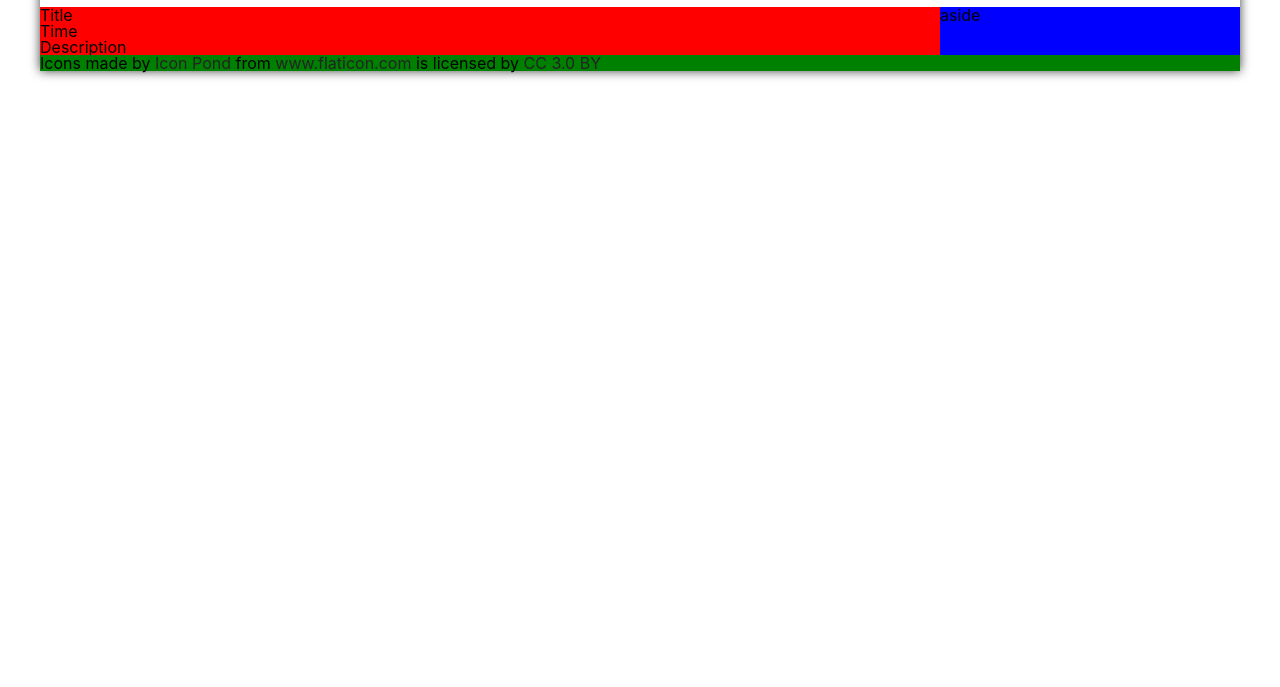
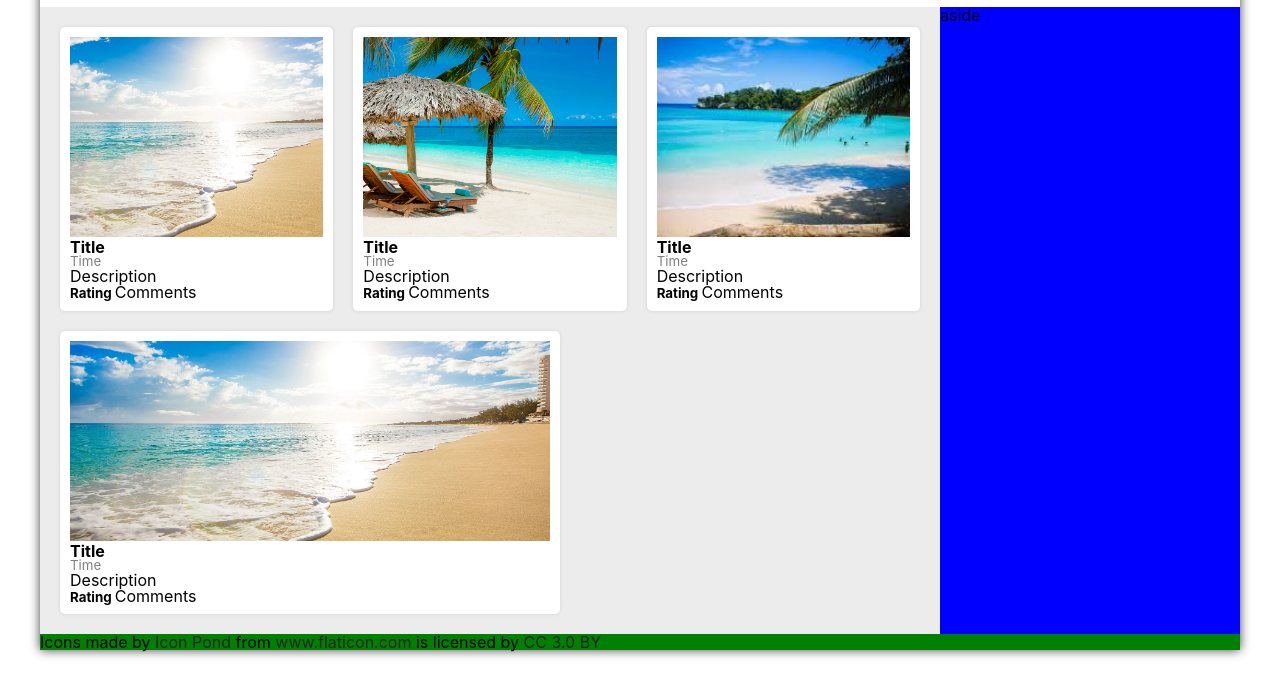
Before and after one commit to VassalX/helloblog, a plain HTML site: page index.html in a window 1280 px wide. Shown: the part 113-800 px from the top of the page. Drawn offline with Linux system fonts and the light colour scheme.

Commit message:
added main

```diff
--- a/index.html
+++ b/index.html
@@ -70,19 +70,83 @@
         </header>
         <main>
             <div class="post">
-                <div class="p-images">
-                    <!-- <img src="beach1.jpg">
-                    <img src="beach2.jpg">
-                    <img src="beach3.jpg"> -->
-                </div>
-                <div class="p-title">
+                <img src="beach1.jpg">
+                <div class="title">
                     Title
                 </div>
-                <div class="p-time">
+                <div class="time">
                     Time
                 </div>
-                <div class="p-desc">
+                <div class="desc">
                     Description
+                </div>
+                <div>
+                    <span class="rating">
+                        Rating
+                    </span>
+                    <span class="comments">
+                        Comments
+                    </span>
+                </div>
+            </div>
+            <div class="post">
+                <img src="beach2.jpg">
+                <div class="title">
+                    Title
+                </div>
+                <div class="time">
+                    Time
+                </div>
+                <div class="desc">
+                    Description
+                </div>
+                <div>
+                    <span class="rating">
+                        Rating
+                    </span>
+                    <span class="comments">
+                        Comments
+                    </span>
+                </div>
+            </div>
+            <div class="post">
+                <img src="beach3.jpg">
+                <div class="title">
+                    Title
+                </div>
+                <div class="time">
+                    Time
+                </div>
+                <div class="desc">
+                    Description
+                </div>
+                <div>
+                    <span class="rating">
+                        Rating
+                    </span>
+                    <span class="comments">
+                        Comments
+                    </span>
+                </div>
+            </div>
+            <div class="post">
+                <img src="beach1.jpg">
+                <div class="title">
+                    Title
+                </div>
+                <div class="time">
+                    Time
+                </div>
+                <div class="desc">
+                    Description
+                </div>
+                <div>
+                    <span class="rating">
+                        Rating
+                    </span>
+                    <span class="comments">
+                        Comments
+                    </span>
                 </div>
             </div>
         </main>
--- a/post.css
+++ b/post.css
@@ -0,0 +1,50 @@
+.post{
+    min-width: 250px;
+    max-width: 500px;
+    box-shadow: 0 0 3px 1px #dddddd;
+    flex-shrink: 1;
+    flex-grow: 1;
+    padding: 10px;
+    box-sizing: border-box;
+    background: white;
+    border-radius: 5px;
+    margin: 10px;
+    flex: 1 1 0;
+}
+
+main{
+    padding: 10px;
+    display: flex;
+    flex-wrap: wrap;
+    justify-content: space-between;
+}
+
+.post img{
+    width: 100%;
+    height: 200px;
+    transition-duration: 0.1s;
+    transition-property: transform, box-shadow;
+    object-fit: cover;
+}
+
+.post:hover img{
+    position: relative;
+    z-index:10;
+    transform: scale(1.5, 1.5);
+    box-shadow: 0 0 3px 1px #7e7e7e;
+}
+
+.post .title{
+    font-weight: bold;
+}
+
+.post .time{
+    font-size: 10pt;
+    color: gray;
+}
+
+.post .rating,
+.post .rating{
+    font-weight: bold;
+    font-size: 10pt;
+}
--- a/style.css
+++ b/style.css
@@ -19,7 +19,7 @@ header {
 
 main {
     grid-area: main;
-    background-color: red;
+    background-color: #ececec;
 }
 
 footer {
```
